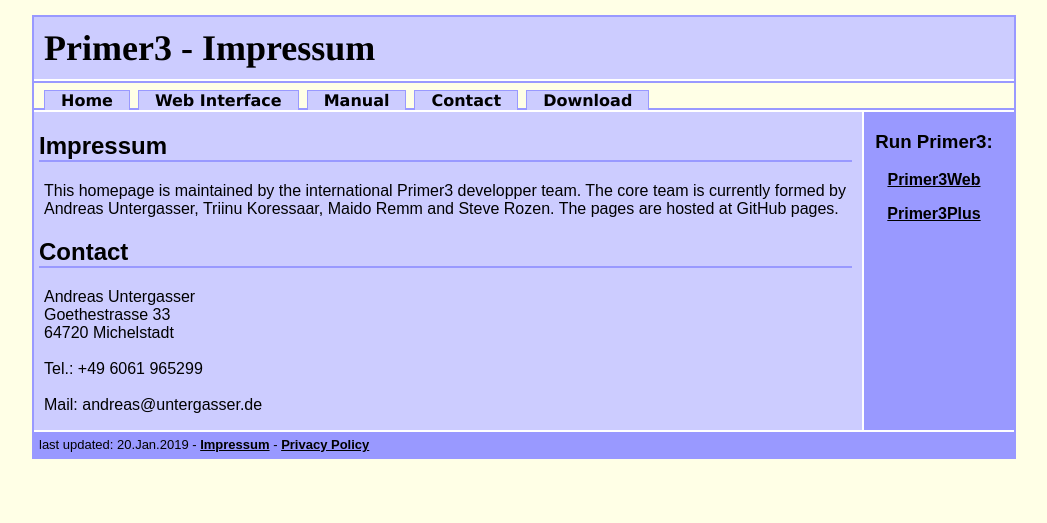
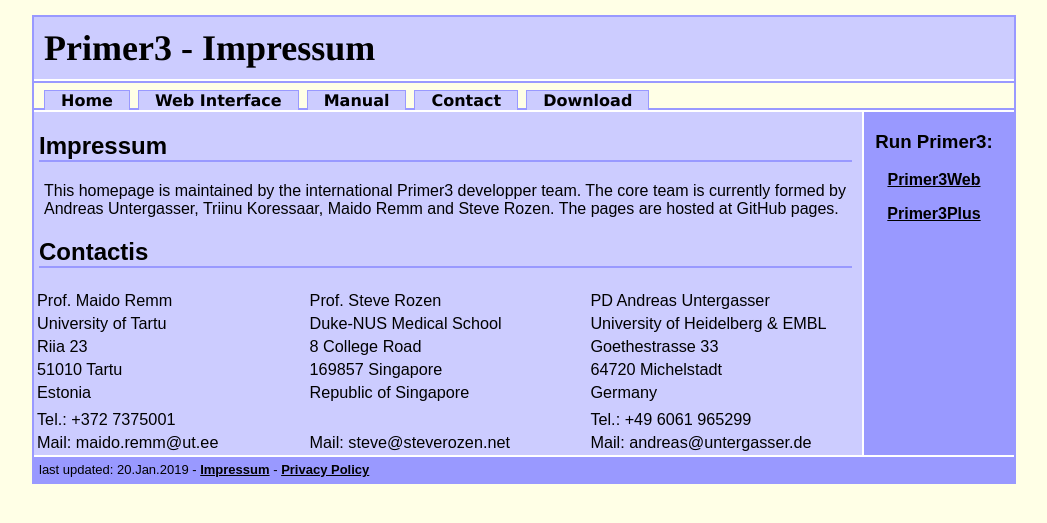
Before and after one commit to primer3-org/primer3-org.github.io, a Jekyll site: the page built from impressum.html, in a window 1280 px wide. Shown: the top 523 px of the page, without its empty margins (116-1163 px from the left). Built offline with Jekyll 4.4.1, drawn with Linux system fonts in a browser that asks for light colours.

Commit message:
Updated Contacts

```diff
--- a/impressum.html
+++ b/impressum.html
@@ -10,14 +10,49 @@
      pages.
   </p>
 
-  <h2 id="original">Contact</h2>
-  <p>Andreas Untergasser<br>
-     Goethestrasse 33<br>
-     64720 Michelstadt<br>
-     <br>
-     Tel.: +49 6061 965299<br>
-     <br>
-     Mail: andreas@untergasser.de
-  </p>
+  <h2 id="original">Contactis</h2>
+  <!-- Contacts in alphabetical order -->
+  <table style="width:100%;font-size:1.3em;">
+    <tr>
+      <td style="width:33%;">Prof. Maido Remm</td>
+      <td style="width:34%;">Prof. Steve Rozen</td>
+      <td style="width:33%;">PD Andreas Untergasser</td>
+    </tr>
+    <tr>
+      <td style="width:33%;">University of Tartu</td>
+      <td style="width:34%;">Duke-NUS Medical School</td>
+      <td style="width:33%;">University of Heidelberg &amp; EMBL</td>
+    </tr>
+    <tr>
+      <td style="width:33%;">Riia 23</td>
+      <td style="width:34%;">8 College Road</td>
+      <td style="width:33%;">Goethestrasse 33</td>
+    </tr>
+    <tr>
+      <td style="width:33%;">51010 Tartu</td>
+      <td style="width:34%;">169857 Singapore</td>
+      <td style="width:33%;">64720 Michelstadt</td>
+    </tr>
+    <tr>
+      <td style="width:33%;">Estonia</td>
+      <td style="width:34%;">Republic of Singapore</td>
+      <td style="width:33%;">Germany</td>
+    </tr>
+    <tr>
+      <td style="width:33%;"></td>
+      <td style="width:34%;"></td>
+      <td style="width:33%;"></td>
+    </tr>
+    <tr>
+      <td style="width:33%;">Tel.: +372 7375001</td>
+      <td style="width:34%;"></td>
+      <td style="width:33%;">Tel.: +49 6061 965299</td>
+    </tr>
+    <tr>
+      <td style="width:33%;">Mail: maido.remm@ut.ee</td>
+      <td style="width:34%;">Mail: steve@steverozen.net</td>
+      <td style="width:33%;">Mail: andreas@untergasser.de</td>
+    </tr>
+  </table>
 
 </div> <!--end main div-->
```
